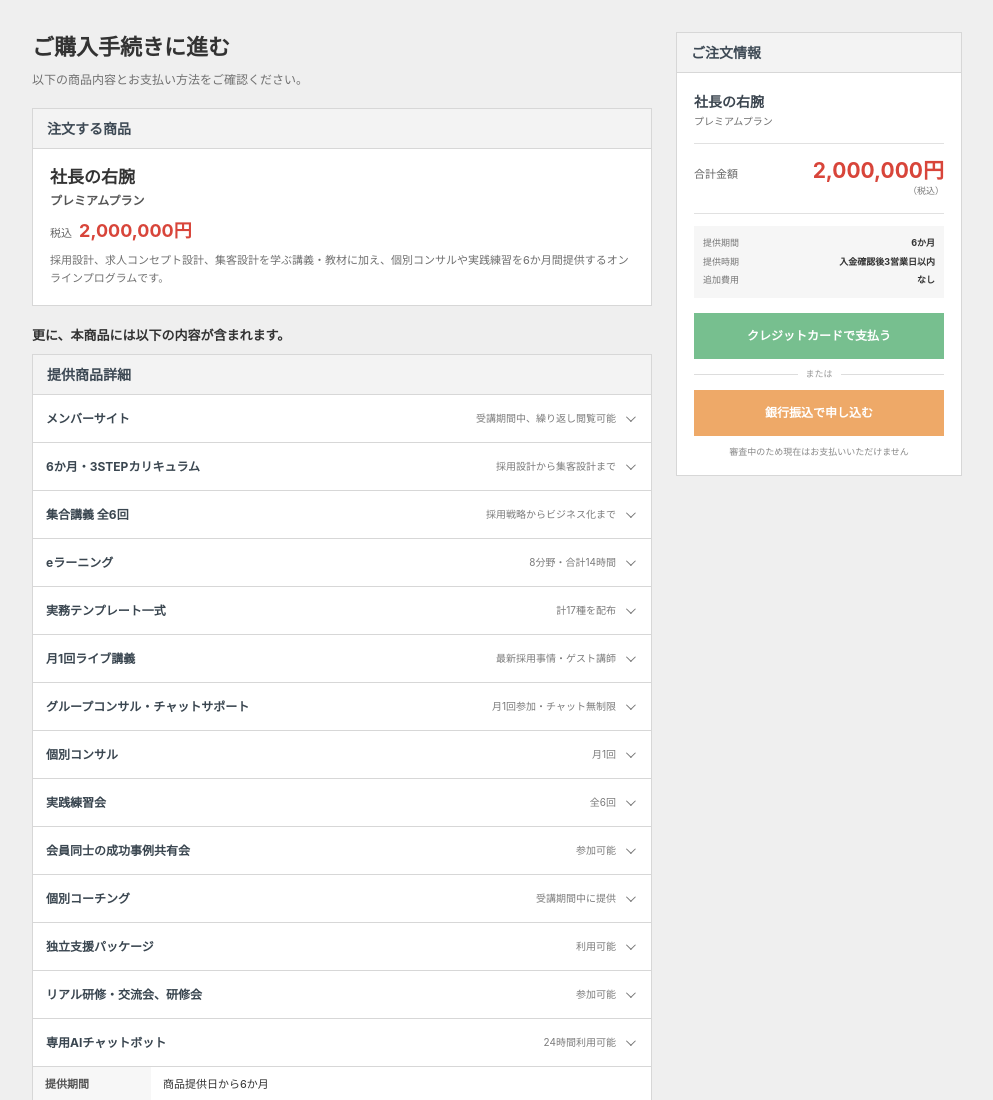
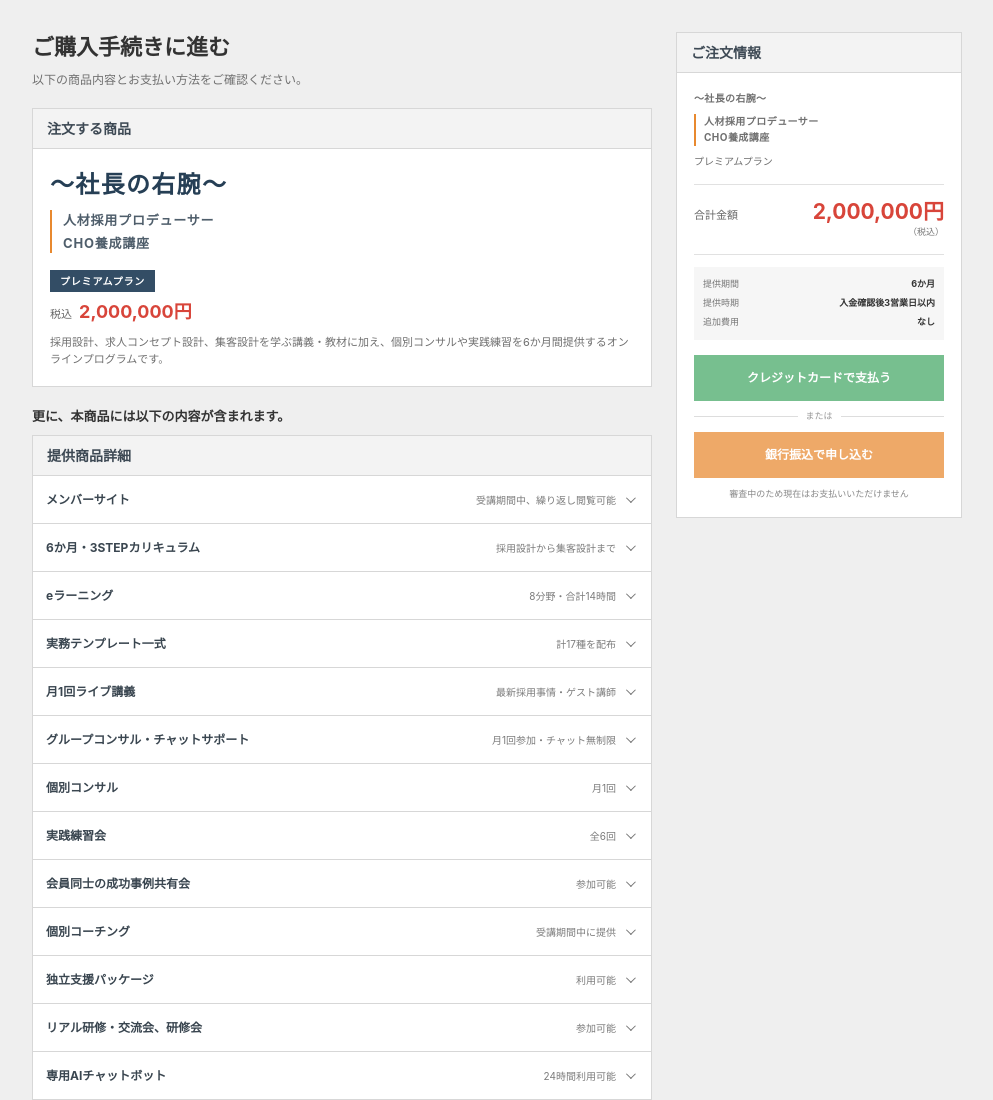
Before and after one commit to yoshifumi092/ADV_premium, a plain HTML site: page index.html in a window 1280 px wide. Shown: the top 1100 px of the page, without its empty margins (143-1136 px from the left). Drawn offline with Linux system fonts and the light colour scheme.

Commit message:
Update index.html

```diff
--- a/index.html
+++ b/index.html
@@ -3,8 +3,8 @@
 <head>
   <meta charset="utf-8">
   <meta name="viewport" content="width=device-width, initial-scale=1">
-  <title>ご購入手続き｜社長の右腕 プレミアムプラン</title>
-  <meta name="description" content="社長の右腕 プレミアムプランの商品内容・料金・お支払い方法の確認ページです。">
+  <title>ご購入手続き｜〜社長の右腕〜 人材採用プロデューサー CHO養成講座 プレミアムプラン</title>
+  <meta name="description" content="〜社長の右腕〜 人材採用プロデューサー CHO養成講座 プレミアムプランの商品内容・料金・お支払い方法の確認ページです。">
   <style>
     :root{--bg:#efefef;--white:#fff;--text:#333;--muted:#707070;--line:#d7d7d7;--heading:#f3f3f3;--navy:#334d65;--green:#43a765;--orange:#e8892f;--red:#d8453a}
     *{box-sizing:border-box}body{margin:0;background:var(--bg);color:var(--text);font-family:-apple-system,BlinkMacSystemFont,"Segoe UI","Noto Sans JP","Yu Gothic",sans-serif;font-size:13px;line-height:1.65;-webkit-font-smoothing:antialiased}
@@ -17,6 +17,8 @@
     footer{padding:30px 16px 25px;background:#233849;color:#cad1d6;text-align:center}footer nav{display:flex;justify-content:center;gap:22px;font-size:9px}footer nav a{color:#cad1d6;text-decoration:underline;text-underline-offset:3px}footer nav a:hover{color:#fff}footer small{display:block;margin-top:13px;color:#9eabb5;font-size:8px}
     @media(max-width:760px){.page-main{width:calc(100% - 24px);padding:22px 0 38px}.checkout-layout{grid-template-columns:1fr;gap:18px}.page-heading{min-height:auto;margin-bottom:16px}.page-heading h1{font-size:20px}.order-card{position:static}.content-details summary{grid-template-columns:minmax(0,1fr) 12px}.detail-summary{grid-column:1;text-align:left}.detail-arrow{grid-column:2;grid-row:1/span 2}.step-list ul,.numbered-list,.compact-list{grid-template-columns:1fr}.topic-list{grid-template-columns:1fr 1fr}}
     @media(max-width:430px){.product-row{padding:13px}.product-copy h3{font-size:15px}.product-price strong{font-size:16px}.details-body{padding:12px 14px 14px}.conditions-list div{grid-template-columns:94px 1fr}.conditions-list dt,.conditions-list dd{padding:7px 9px}.payment-row{grid-template-columns:1fr;gap:2px}footer nav{flex-direction:column;gap:4px}}
+    .product-name{padding:3px 0 5px;line-height:1.25}.product-name-main{display:block;color:#263f55;font-size:24px;font-weight:800;letter-spacing:.055em}.product-name-subline{margin-top:9px;padding-left:11px;display:grid;gap:2px;border-left:2px solid #e8892f;color:#4f5e6b;font-size:13px;font-weight:700;line-height:1.55;letter-spacing:.06em}.product-copy .plan-name{width:max-content;margin-top:12px;padding:3px 10px;background:#334d65;color:#fff;font-size:10px;letter-spacing:.08em}.order-name-main{display:block;color:#334d65;font-size:15px;font-weight:800;letter-spacing:.035em}.order-name-subline{margin-top:7px;padding-left:8px;display:grid;gap:1px;border-left:2px solid #e8892f;color:#65717b;font-size:10px;font-weight:650;line-height:1.55;letter-spacing:.045em}.order-name-subline span{font-size:inherit}.order-product>span{margin-top:7px}.order-product{padding-bottom:15px}
+    @media(max-width:430px){.product-name-main{font-size:21px}.product-name-subline{font-size:12px}}
     @media(prefers-reduced-motion:reduce){*,*:before,*:after{transition:none!important}}
   </style>
 </head>
@@ -28,7 +30,7 @@
 
         <section class="panel product-panel" aria-labelledby="product-title">
           <h2 class="panel-heading">注文する商品</h2>
-          <div class="product-row"><div class="product-copy"><h3 id="product-title">社長の右腕</h3><p class="plan-name">プレミアムプラン</p><p class="product-price">税込 <strong>2,000,000円</strong></p><p class="product-description">採用設計、求人コンセプト設計、集客設計を学ぶ講義・教材に加え、個別コンサルや実践練習を6か月間提供するオンラインプログラムです。</p></div></div>
+          <div class="product-row"><div class="product-copy"><h3 id="product-title" class="product-name"><span class="product-name-main">〜社長の右腕〜</span><span class="product-name-subline"><span>人材採用プロデューサー</span><span>CHO養成講座</span></span></h3><p class="plan-name">プレミアムプラン</p><p class="product-price">税込 <strong>2,000,000円</strong></p><p class="product-description">採用設計、求人コンセプト設計、集客設計を学ぶ講義・教材に加え、個別コンサルや実践練習を6か月間提供するオンラインプログラムです。</p></div></div>
         </section>
 
         <p class="included-lead">更に、本商品には以下の内容が含まれます。</p>
@@ -37,7 +39,6 @@
           <div class="details-list">
             <details class="content-details"><summary><span class="detail-title">メンバーサイト</span><span class="detail-summary">受講期間中、繰り返し閲覧可能</span><span class="detail-arrow" aria-hidden="true"></span></summary><div class="details-body"><p>講義アーカイブ、実務テンプレート、最新情報を掲載します。受講期間中はいつでも、何度でも閲覧できます。</p></div></details>
             <details class="content-details"><summary><span class="detail-title">6か月・3STEPカリキュラム</span><span class="detail-summary">採用設計から集客設計まで</span><span class="detail-arrow" aria-hidden="true"></span></summary><div class="details-body"><ol class="step-list"><li><strong>STEP 1　採用設計</strong><ul><li>採用計画から逆算する</li><li>業種ごとの採用の意味を読む</li><li>許容単価と予算を決める</li><li>数字で提案を通す</li></ul></li><li><strong>STEP 2　求人コンセプト設計</strong><ul><li>社員から言葉を拾う</li><li>競合を調べて差を見つける</li><li>打ち出す一言を決める</li><li>原稿と見せ方に落とす</li></ul></li><li><strong>STEP 3　集客設計</strong><ul><li>4つの数字を読む</li><li>媒体を選び、運用を判断する</li><li>勝ちパターンを作る</li><li>顧問契約として継続する</li></ul></li></ol></div></details>
-            <details class="content-details"><summary><span class="detail-title">集合講義 全6回</span><span class="detail-summary">採用戦略からビジネス化まで</span><span class="detail-arrow" aria-hidden="true"></span></summary><div class="details-body"><ol class="numbered-list"><li>採用戦略と求人コンセプト設計</li><li>媒体・SNS・検索エンジンの使い分けとKPI</li><li>自社採用サイト・採用導線構築</li><li>Indeed運用とデータ改善</li><li>選考フロー改善</li><li>採用支援のビジネス化</li></ol></div></details>
             <details class="content-details"><summary><span class="detail-title">eラーニング</span><span class="detail-summary">8分野・合計14時間</span><span class="detail-arrow" aria-hidden="true"></span></summary><div class="details-body"><p>以下の8分野で構成された、合計14時間の教材を提供します。</p><ul class="topic-list"><li>ヒアリング</li><li>顧客理解</li><li>分析</li><li>提案</li><li>運用知識</li><li>原稿作成</li><li>戦略</li><li>マインドセット</li></ul></div></details>
             <details class="content-details"><summary><span class="detail-title">実務テンプレート一式</span><span class="detail-summary">計17種を配布</span><span class="detail-arrow" aria-hidden="true"></span></summary><div class="details-body"><p>ヒアリングから提案、契約まで、実務で使用するテンプレート計17種を配布します。</p><ul class="compact-list"><li>採用KPI設計シート</li><li>ヒアリングシート</li><li>求人コンセプト設計シート</li><li>提案書のひな型</li><li>契約書のひな型</li></ul></div></details>
             <details class="content-details"><summary><span class="detail-title">月1回ライブ講義</span><span class="detail-summary">最新採用事情・ゲスト講師</span><span class="detail-arrow" aria-hidden="true"></span></summary><div class="details-body"><p>最新の採用事情を扱うライブ講義を月1回実施します。外部のプロ講師がゲストとして登壇する回があります。</p></div></details>
@@ -73,7 +74,7 @@
 
       <aside class="panel order-card" aria-label="ご注文情報">
         <h2 class="panel-heading">ご注文情報</h2>
-        <div class="order-content"><div class="order-product"><strong>社長の右腕</strong><span>プレミアムプラン</span></div><div class="order-price"><span>合計金額</span><strong>2,000,000円</strong><small>（税込）</small></div><dl class="order-summary"><div><dt>提供期間</dt><dd>6か月</dd></div><div><dt>提供時期</dt><dd>入金確認後3営業日以内</dd></div><div><dt>追加費用</dt><dd>なし</dd></div></dl><button class="checkout-button card-button" type="button" disabled>クレジットカードで支払う</button><div class="or-divider"><span>または</span></div><button class="checkout-button bank-button" type="button" disabled>銀行振込で申し込む</button><p class="review-status">審査中のため現在はお支払いいただけません</p></div>
+        <div class="order-content"><div class="order-product"><strong><span class="order-name-main">〜社長の右腕〜</span><span class="order-name-subline"><span>人材採用プロデューサー</span><span>CHO養成講座</span></span></strong><span>プレミアムプラン</span></div><div class="order-price"><span>合計金額</span><strong>2,000,000円</strong><small>（税込）</small></div><dl class="order-summary"><div><dt>提供期間</dt><dd>6か月</dd></div><div><dt>提供時期</dt><dd>入金確認後3営業日以内</dd></div><div><dt>追加費用</dt><dd>なし</dd></div></dl><button class="checkout-button card-button" type="button" disabled>クレジットカードで支払う</button><div class="or-divider"><span>または</span></div><button class="checkout-button bank-button" type="button" disabled>銀行振込で申し込む</button><p class="review-status">審査中のため現在はお支払いいただけません</p></div>
       </aside>
     </div>
   </main>
```
